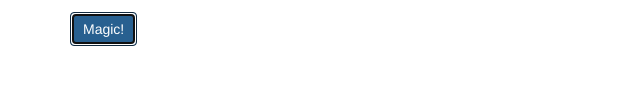
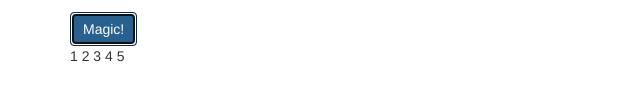
Before and after one commit to darthtoad/beep-boop, a plain HTML site: page index.html in a window 1280 px wide. Both pictures are taken after typing "5" into the empty fields and a click on the button "Magic!". Shown: the part 185-286 px from the top of the page, 0-640 px from the left. Drawn offline with Linux system fonts and the light colour scheme.

Commit message:
count up to a number and return result

```diff
--- a/index.html
+++ b/index.html
@@ -19,8 +19,8 @@
         </div>
         <button type="submit" class="btn btn-primary">Magic!</button>
       </form>
-    </div>
-    <div id="result">
+      <div id="result">
+      </div>
     </div>
   </body>
 </html>
--- a/js/scripts.js
+++ b/js/scripts.js
@@ -1,5 +1,11 @@
-function beepBoop(number) {
-
+var beepBoop = function(number) {
+  //debugger;
+  var array = []
+  for (var i = 1; i <= number; i++) {
+    array.push(i);
+  }
+  var endString = array.join(" ");
+  return endString;
 }
 
 $(document).ready(function(){
```
Also changed, not shown: 1 other file.
